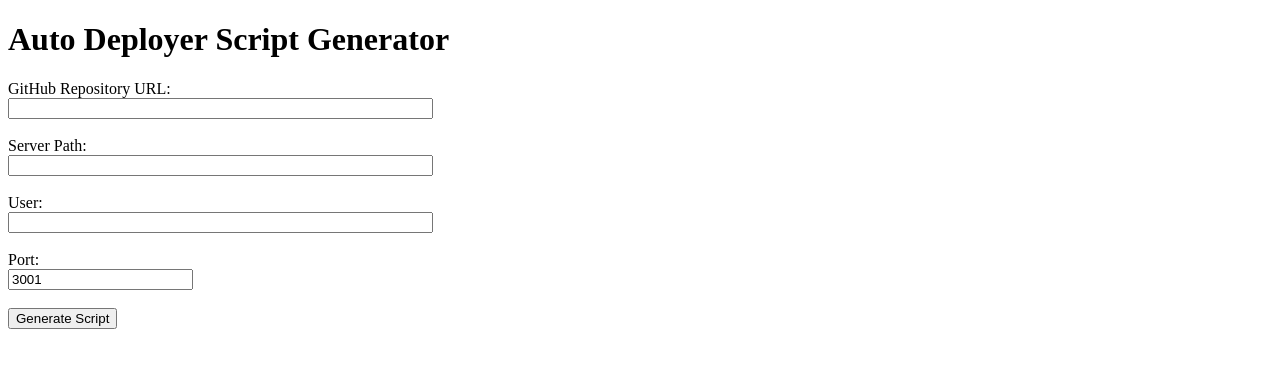
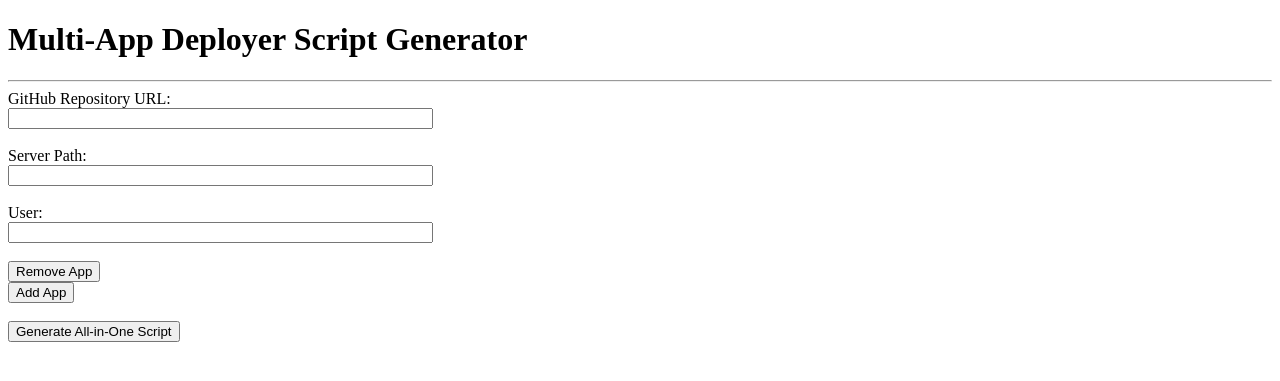
Before and after one commit to arm00pv/aude, a Node server app: page / in a window 1280 px wide. Shown: the top 381 px of the page. Run offline with Node 20, Linux system fonts and the light colour scheme.

Commit message:
This commit enhances the application to generate a single, all-in-one deployment script for multiple applications.
The UI has been updated to allow users to dynamically add and remove application configurations. The script generation logic now takes an array of these configurations and injects them into a new, more robust script template.

The generated script is a self-contained web server that can handle webhooks for all configured applications, deploying the correct one based on the incoming repository URL.

The documentation has also been updated to reflect these new features.

```diff
--- a/index.js
+++ b/index.js
@@ -17,10 +17,18 @@ app.get('/', (req, res) => {
 });
 
 app.post('/generate-script', (req, res) => {
-    const { github_url, path: server_path, user, port: app_port } = req.body;
+    const { apps } = req.body;
 
-    // Sanitize the path to prevent path traversal
-    const sanitized_path = server_path.replace(/\.\.\//g, '');
+    if (!apps || !Array.isArray(apps)) {
+        return res.status(400).send('Invalid input: "apps" must be an array.');
+    }
+
+    // Sanitize the paths
+    const sanitizedApps = apps.map(app => ({
+        github_url: app.github_url,
+        path: app.path.replace(/\.\.\//g, ''),
+        user: app.user
+    }));
 
     fs.readFile('script-template.js', 'utf8', (err, template) => {
         if (err) {
@@ -29,13 +37,9 @@ app.post('/generate-script', (req, res) => {
         }
 
         const script = template
-            .replace(/<%= GITHUB_URL %>/g, github_url)
-            .replace(/<%= PATH %>/g, sanitized_path)
-            .replace(/<%= USER %>/g, user)
-            .replace(/<%= PORT %>/g, app_port);
+            .replace('<%= APPS_CONFIG %>', JSON.stringify(sanitizedApps, null, 2));
 
-        const repoName = github_url.split('/').pop().replace('.git', '');
-        const fileName = `deploy-${repoName}.js`;
+        const fileName = 'deploy-all-apps.js';
 
         res.setHeader('Content-disposition', `attachment; filename=${fileName}`);
         res.setHeader('Content-type', 'application/javascript');
--- a/views/index.ejs
+++ b/views/index.ejs
@@ -1,21 +1,61 @@
 <!DOCTYPE html>
 <html>
 <head>
-  <title>Auto Deployer Script Generator</title>
+  <title>Multi-App Deployer Script Generator</title>
 </head>
 <body>
-  <h1>Auto Deployer Script Generator</h1>
+  <h1>Multi-App Deployer Script Generator</h1>
 
   <form action="/generate-script" method="post">
-    <label for="github_url">GitHub Repository URL:</label><br>
-    <input type="text" id="github_url" name="github_url" size="50" required><br><br>
-    <label for="path">Server Path:</label><br>
-    <input type="text" id="path" name="path" size="50" required><br><br>
-    <label for="user">User:</label><br>
-    <input type="text" id="user" name="user" size="50" required><br><br>
-    <label for="port">Port:</label><br>
-    <input type="number" id="port" name="port" value="3001" required><br><br>
-    <input type="submit" value="Generate Script">
+    <div id="apps-container">
+      <!-- App configs will be added here -->
+    </div>
+    <button type="button" id="add-app">Add App</button>
+    <br><br>
+    <input type="submit" value="Generate All-in-One Script">
   </form>
+
+  <template id="app-template">
+    <div class="app-config">
+      <hr>
+      <label>GitHub Repository URL:</label><br>
+      <input type="text" name="github_url" size="50" required><br><br>
+      <label>Server Path:</label><br>
+      <input type="text" name="path" size="50" required><br><br>
+      <label>User:</label><br>
+      <input type="text" name="user" size="50" required><br><br>
+      <button type="button" class="remove-app">Remove App</button>
+    </div>
+  </template>
+
+  <script>
+    const addAppButton = document.getElementById('add-app');
+    const appsContainer = document.getElementById('apps-container');
+    const appTemplate = document.getElementById('app-template');
+    let appIndex = 0;
+
+    function addApp() {
+      const templateContent = appTemplate.content.cloneNode(true);
+      const appConfigDiv = templateContent.querySelector('.app-config');
+
+      appConfigDiv.querySelectorAll('input, select').forEach(input => {
+        input.name = `apps[${appIndex}][${input.name}]`;
+      });
+
+      appsContainer.appendChild(templateContent);
+      appIndex++;
+    }
+
+    appsContainer.addEventListener('click', function(e) {
+      if (e.target.classList.contains('remove-app')) {
+        e.target.closest('.app-config').remove();
+      }
+    });
+
+    addAppButton.addEventListener('click', addApp);
+
+    // Add one app by default
+    addApp();
+  </script>
 </body>
 </html>
```
Also changed, not shown: script-template.js (+31 -22 lines), README.md.
